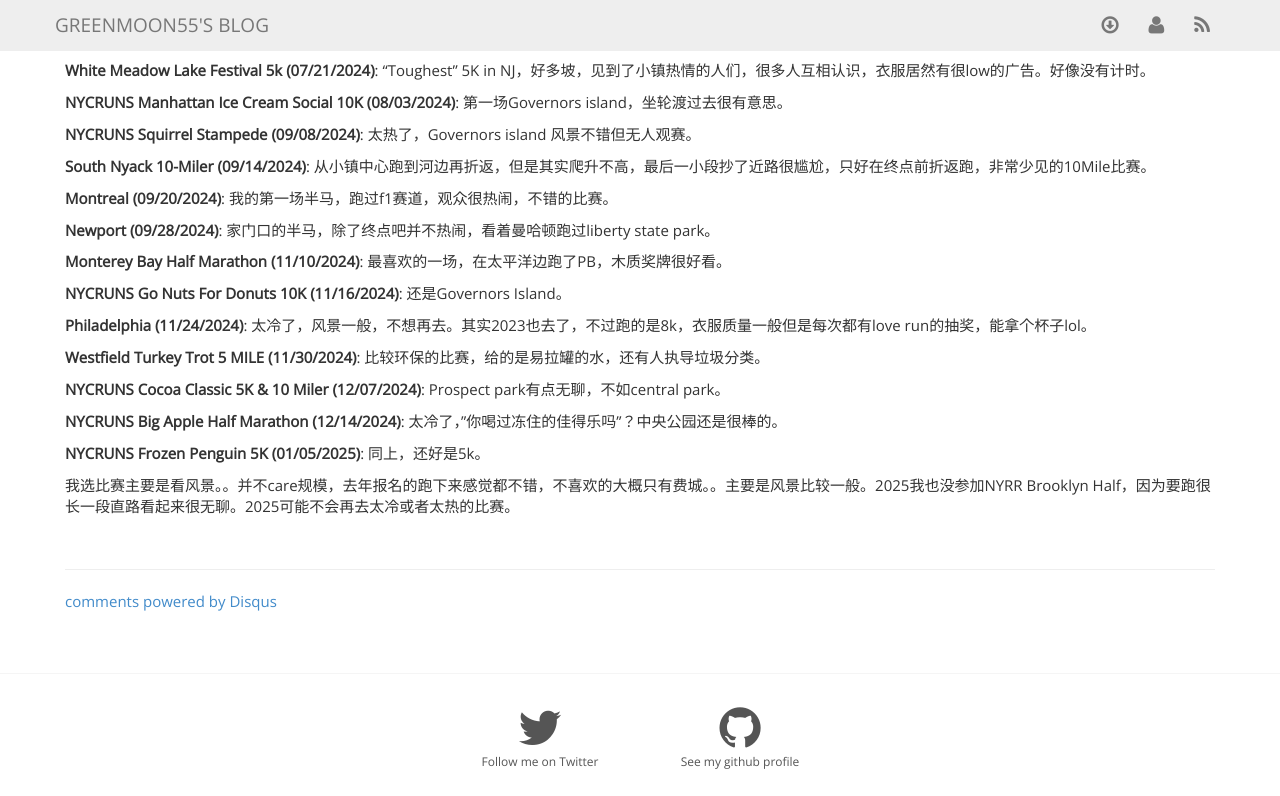
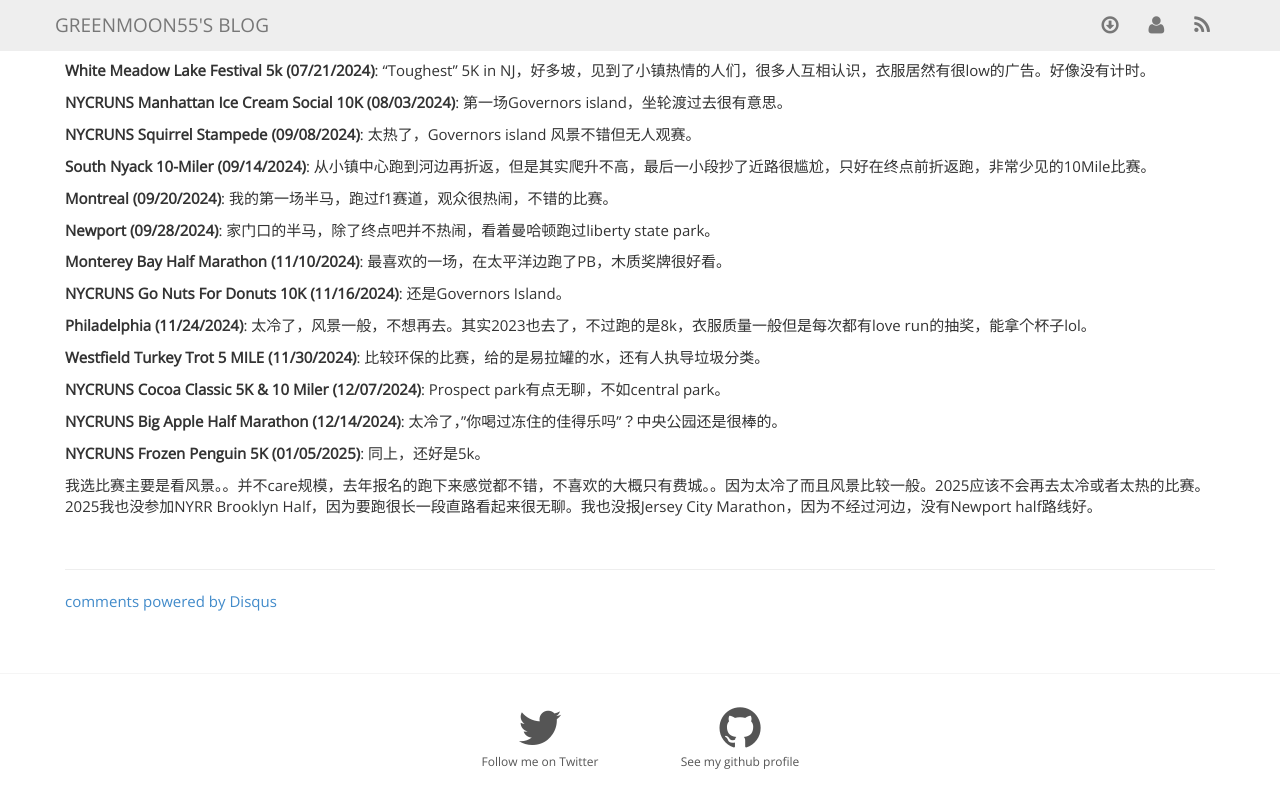
Before and after one commit to greenmoon55/greenmoon55.github.io, a Jekyll site: the page built from _posts/2025-03-16-2024-running-races.markdown, in a window 1280 px wide and 900 px high, scrolled down 698 px, cut to the strip 0-796 px from the top of the window. Built offline with Jekyll 4.4.1, drawn with Linux system fonts in a browser that asks for light colours; nearby versions of some CDN libraries; comment, search, counter and statistics services are not loaded.

Commit message:
Update 2025-03-16-2024-running-races.markdown

```diff
--- a/_posts/2025-03-16-2024-running-races.markdown
+++ b/_posts/2025-03-16-2024-running-races.markdown
@@ -59,4 +59,4 @@
 
 **NYCRUNS Frozen Penguin 5K (01/05/2025)**: 同上，还好是5k。
 
-我选比赛主要是看风景。。并不care规模，去年报名的跑下来感觉都不错，不喜欢的大概只有费城。。主要是风景比较一般。2025我也没参加NYRR Brooklyn Half，因为要跑很长一段直路看起来很无聊。2025可能不会再去太冷或者太热的比赛。
+我选比赛主要是看风景。。并不care规模，去年报名的跑下来感觉都不错，不喜欢的大概只有费城。。因为太冷了而且风景比较一般。2025应该不会再去太冷或者太热的比赛。2025我也没参加NYRR Brooklyn Half，因为要跑很长一段直路看起来很无聊。我也没报Jersey City Marathon，因为不经过河边，没有Newport half路线好。
```
